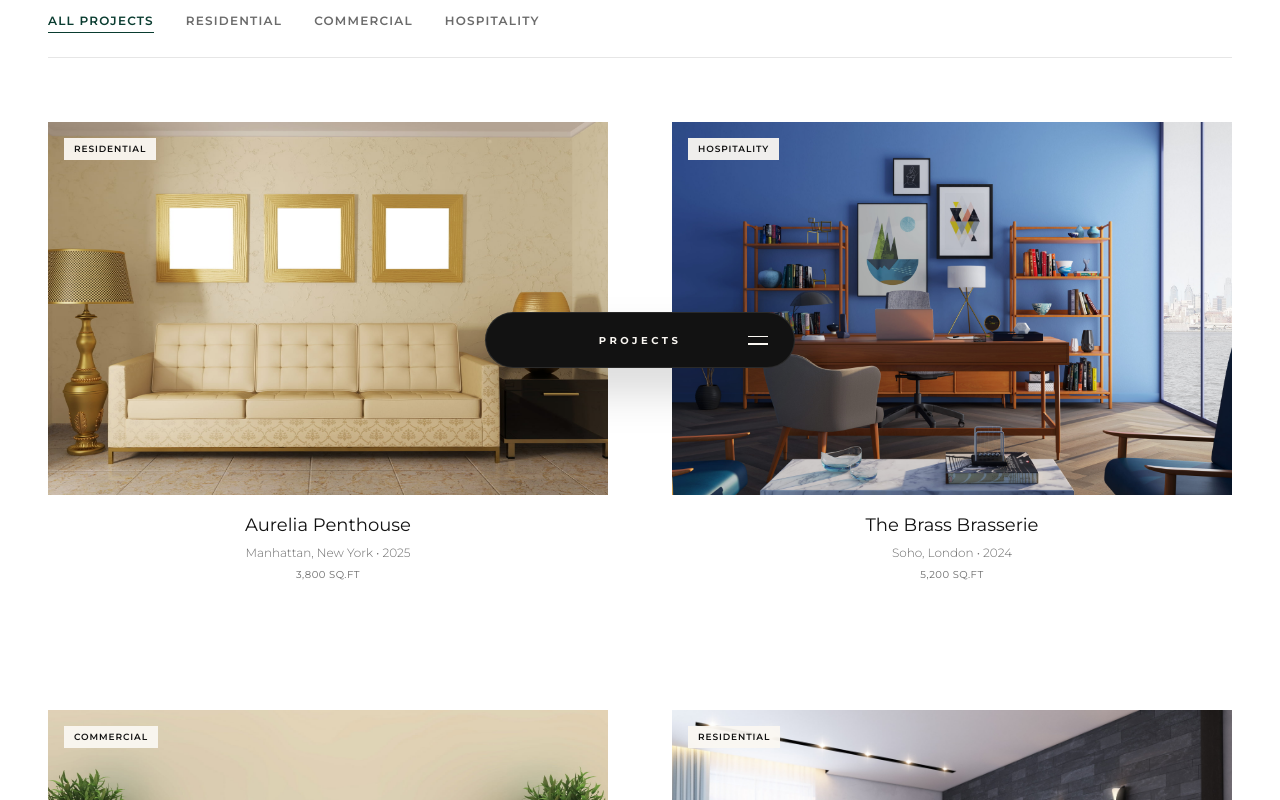
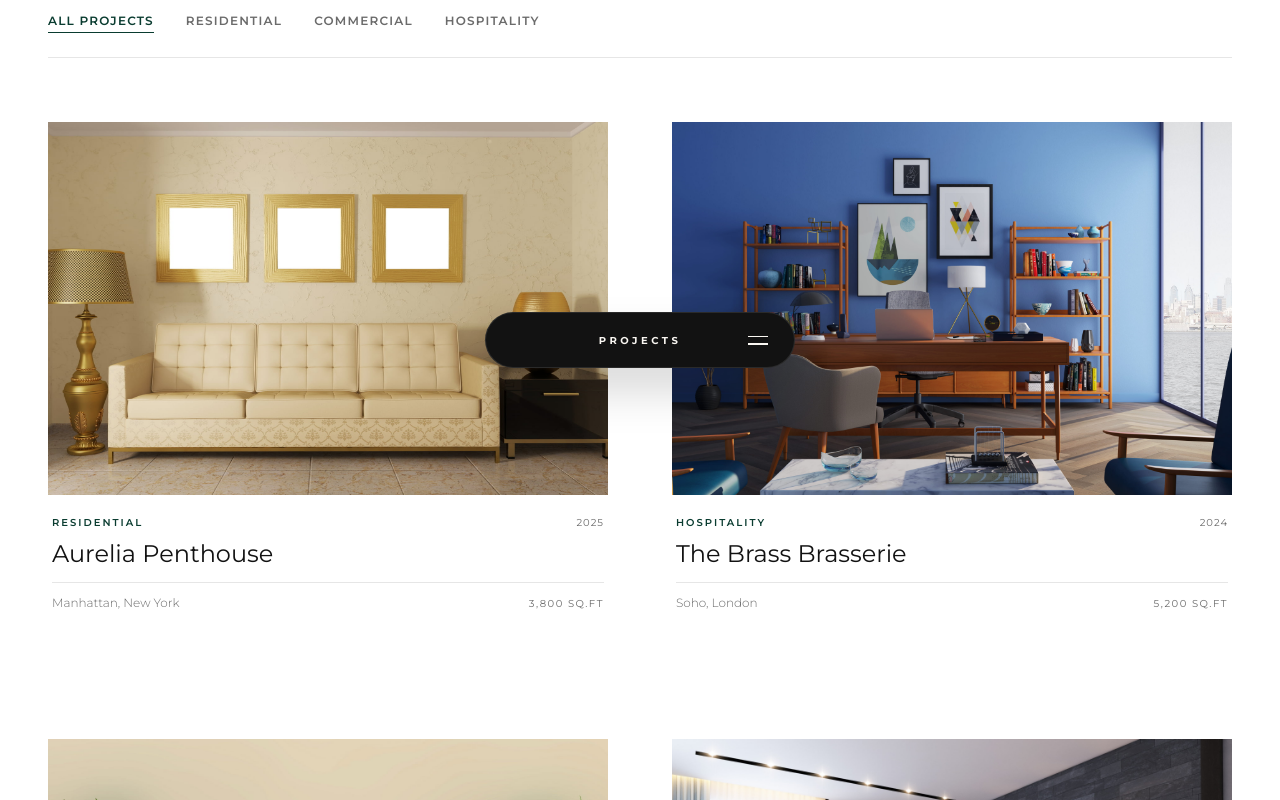
Before and after one commit to Rendersarc2026/kala, a Next.js app: page /projects in a window 1280 px wide. Shown: the part 400-1200 px from the top of the page. Built offline with nearby package versions, Linux system fonts and the light colour scheme.

Commit message:
feat: enhance ProjectCard component with improved layout and hover effects

```diff
--- a/components/ProjectCard.tsx
+++ b/components/ProjectCard.tsx
@@ -2,7 +2,6 @@ import React from 'react';
 import Link from 'next/link';
 import Image from 'next/image';
 import { Project } from '@/lib/types';
-
 
 interface ProjectCardProps {
   project: Project;
@@ -12,42 +11,62 @@ interface ProjectCardProps {
 export default function ProjectCard({ project, className = '' }: ProjectCardProps) {
   return (
     <Link href={`/projects/${project.slug}`} className={`group block ${className}`}>
-      <div className="relative aspect-[3/2] w-full overflow-hidden bg-bone-dark mb-4">
-        {/* Project Image */}
+
+      {/* Background Image Container */}
+      <div className="relative aspect-[3/2] w-full overflow-hidden bg-bone-dark mb-5">
         <Image
           src={project.heroImage}
           alt={project.title}
           fill
           sizes="(max-width: 768px) 100vw, (max-width: 1200px) 50vw, 33vw"
-          className="object-cover transition-transform duration-1000 ease-[0.16,1,0.3,1] group-hover:scale-105"
+          className="object-cover transition-transform duration-[1.5s] ease-[0.16,1,0.3,1] group-hover:scale-105"
           priority={project.featured}
         />
 
         {/* Overlay Hover State */}
-        <div className="absolute inset-0 bg-charcoal/20 opacity-0 group-hover:opacity-100 transition-opacity duration-500 ease-out flex items-center justify-center">
-          <span className="bg-bone/90 backdrop-blur-sm text-charcoal text-xs uppercase tracking-widest font-sans font-medium px-5 py-3 rounded-none shadow-sm transition-transform duration-500 translate-y-2 group-hover:translate-y-0">
-            View Project
+        <div className="absolute inset-0 bg-charcoal/10 opacity-0 group-hover:opacity-100 transition-opacity duration-500 ease-out flex items-center justify-center">
+          <div className="bg-bone/95 backdrop-blur-sm text-charcoal flex items-center gap-2 px-6 py-3 shadow-sm transform translate-y-4 opacity-0 group-hover:translate-y-0 group-hover:opacity-100 transition-all duration-500 ease-[0.16,1,0.3,1]">
+            <span className="text-xs uppercase tracking-widest font-sans font-medium">View Project</span>
+            <svg className="w-4 h-4" fill="none" viewBox="0 0 24 24" stroke="currentColor">
+              <path strokeLinecap="round" strokeLinejoin="round" strokeWidth={1.5} d="M17 8l4 4m0 0l-4 4m4-4H3" />
+            </svg>
+          </div>
+        </div>
+      </div>
+
+      {/* Project Details - Architectural Left-Aligned Layout */}
+      <div className="flex flex-col items-start text-left px-1">
+
+        {/* Category & Year Row */}
+        <div className="w-full flex justify-between items-center mb-2">
+          <span className="font-sans text-[10px] text-terracotta uppercase tracking-[0.2em] font-semibold">
+            {project.category}
+          </span>
+          <span className="font-sans text-[10px] text-charcoal-light uppercase tracking-widest">
+            {project.year}
           </span>
         </div>
 
-        {/* Project Tag */}
-        <span className="absolute top-4 left-4 bg-bone/95 text-charcoal text-[9px] uppercase tracking-widest font-sans font-semibold px-2.5 py-1">
-          {project.category}
-        </span>
+        {/* Title */}
+        <h3 className="font-serif text-2xl text-charcoal group-hover:text-terracotta transition-colors duration-300">
+          {project.title}
+        </h3>
+
+        {/* Thin Divider */}
+        <div className="w-full h-[1px] bg-charcoal/10 my-3 group-hover:bg-terracotta/30 transition-colors duration-500" />
+
+        {/* Location & Area Row */}
+        <div className="w-full flex justify-between items-center">
+          <p className="font-sans text-xs text-charcoal-light font-light">
+            {project.location}
+          </p>
+          <span className="font-sans text-[10px] tracking-[0.15em] text-charcoal-light uppercase">
+            {project.area}
+          </span>
+        </div>
+
       </div>
 
-      {/* Project Details */}
-      <div className="space-y-1.5 px-1 text-center">
-        <h3 className="font-serif text-lg text-charcoal group-hover:text-terracotta transition-colors duration-300">
-          {project.title}
-        </h3>
-        <p className="font-sans text-xs text-charcoal-light font-light">
-          {project.location} &bull; {project.year}
-        </p>
-        <span className="font-sans text-[10px] tracking-wider text-charcoal-light uppercase block">
-          {project.area}
-        </span>
-      </div>
     </Link>
   );
 }
```
